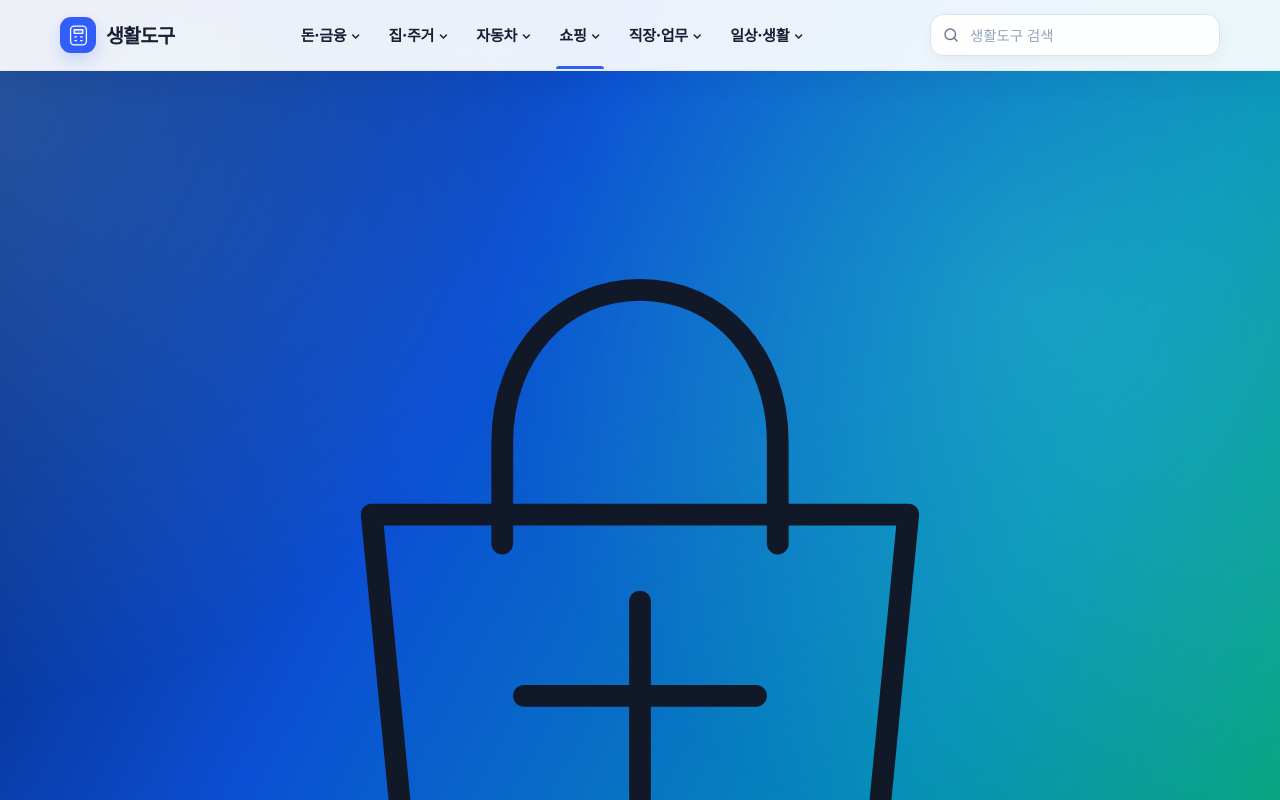
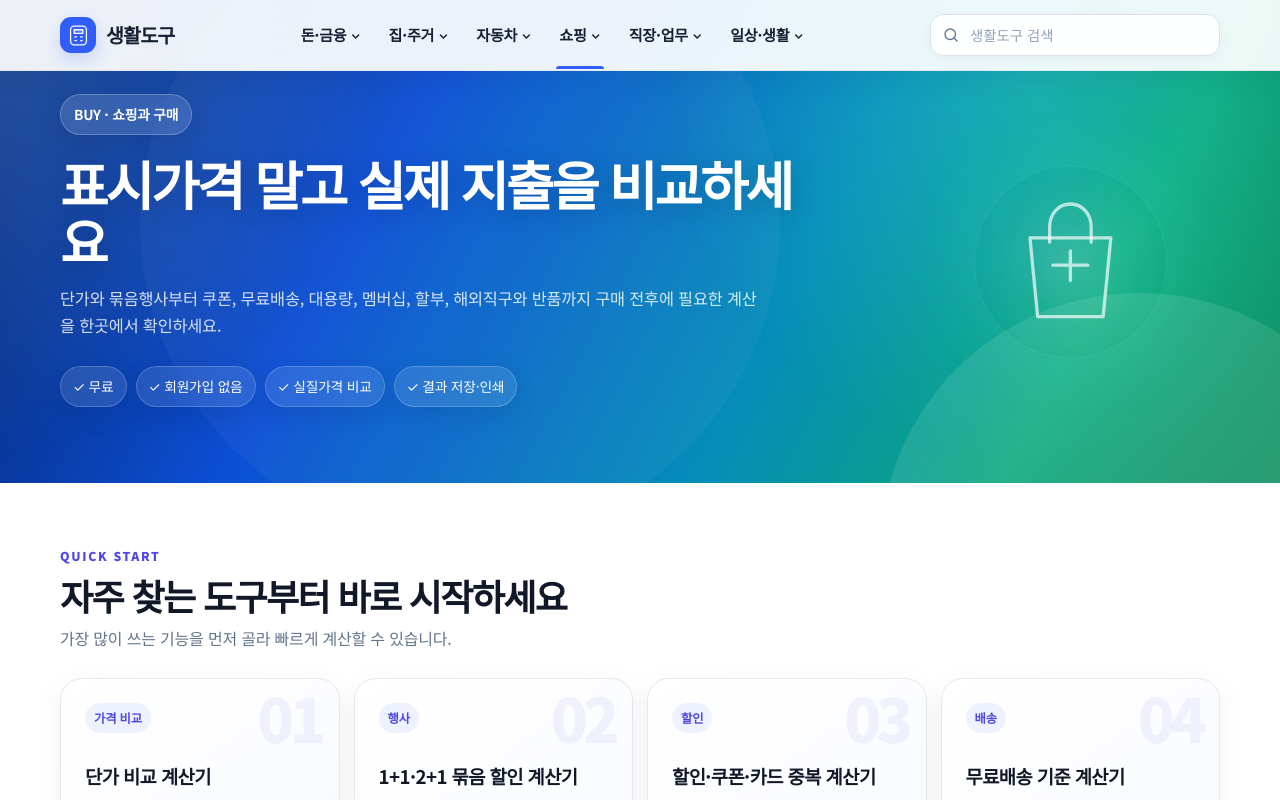
Before and after one commit to license-book/life-tools, a Next.js app: page /buy in a window 1280 px wide. Shown: the top 800 px of the page. Built offline with nearby package versions, Linux system fonts and the light colour scheme.

Commit message:
Style category hero line icons

```diff
--- a/app/globals.css
+++ b/app/globals.css
@@ -39,9 +39,10 @@ button { transition:transform .18s ease, box-shadow .18s ease, background .18s e
 .category-hero::after { content:""; position:absolute; z-index:-1; width:520px; height:520px; right:-120px; bottom:-330px; border-radius:50%; background:rgba(255,255,255,.10); box-shadow:-680px -330px 0 60px rgba(255,255,255,.035); }
 .category-hero .container { position:relative; z-index:1; }
 .category-hero .eyebrow { color:#fff; background:rgba(255,255,255,.13); border:1px solid rgba(255,255,255,.24); box-shadow:0 8px 30px rgba(3,18,55,.16); backdrop-filter:blur(14px); -webkit-backdrop-filter:blur(14px); }
-.category-hero h1 { max-width:860px; color:#fff; text-shadow:0 5px 26px rgba(4,22,65,.20); }
-.category-hero p { max-width:760px; color:rgba(255,255,255,.83); }
+.category-hero h1 { max-width:760px; color:#fff; text-shadow:0 5px 26px rgba(4,22,65,.20); }
+.category-hero p { max-width:700px; color:rgba(255,255,255,.83); }
 .category-hero .trust-chip { color:#fff; background:rgba(255,255,255,.11); border:1px solid rgba(255,255,255,.20); box-shadow:0 8px 24px rgba(3,18,55,.10); backdrop-filter:blur(12px); -webkit-backdrop-filter:blur(12px); }
+.category-hero-icon{position:absolute;z-index:-1;right:3%;top:50%;width:230px;height:230px;display:grid;place-items:center;transform:translateY(-45%);color:rgba(255,255,255,.68);pointer-events:none}.category-hero-icon svg{position:relative;z-index:2;width:76%;height:76%;filter:drop-shadow(0 10px 28px rgba(3,18,55,.16))}.category-hero-icon-glow{position:absolute;inset:8%;border-radius:50%;background:radial-gradient(circle,rgba(255,255,255,.16),rgba(255,255,255,.045) 46%,transparent 70%);border:1px solid rgba(255,255,255,.08);box-shadow:0 0 80px rgba(102,240,218,.14)}
 .section { padding:58px 0; }
 .section h2 { margin:0 0 9px; font-size:clamp(1.55rem,3vw,2rem); line-height:1.25; font-weight:820; letter-spacing:-.04em; }
 .section-intro { margin:0 0 26px; color:var(--muted); }
@@ -100,7 +101,7 @@ th:first-child,td:first-child { text-align:left; }
 .comparison-note { margin-top:16px; }
 .print-only { display:none; }
 .footer { padding:40px 0 52px; color:var(--muted); border-top:1px solid var(--line); margin-top:52px; background:#fff; }
-@media (max-width:900px) { .grid { grid-template-columns:repeat(2,minmax(0,1fr)); } .tool-layout { grid-template-columns:1fr; } }
-@media (max-width:820px) { .nav { display:none; } .compare-grid { grid-template-columns:1fr; } .hero { padding:64px 0 50px; } .category-hero { min-height:390px; padding:70px 0 58px; background:linear-gradient(140deg,#071f63 0%,#0b56ca 36%,#078ea9 66%,#09875f 100%); } .section-heading-row { flex-direction:column; } .action-row { grid-template-columns:1fr; } }
-@media (max-width:560px) { .container { width:min(100% - 28px,1160px); } .header-inner { min-height:62px; } .hero { padding:48px 0 38px; } .category-hero { min-height:360px; padding:58px 0 48px; } .hero h1 { font-size:clamp(2.15rem,11vw,3rem); } .hero p { font-size:.98rem; } .grid { grid-template-columns:1fr; gap:13px; } .section { padding:40px 0; } .card,.panel { padding:19px; border-radius:17px; } .tool-hero { padding:42px 0 31px; } .tool-hero h1 { font-size:2.15rem; } .stats,.compare-values { grid-template-columns:1fr; } .result-main { font-size:2.1rem; overflow-wrap:anywhere; } }
+@media (max-width:900px) { .grid { grid-template-columns:repeat(2,minmax(0,1fr)); } .tool-layout { grid-template-columns:1fr; } .category-hero-icon{right:1%;width:190px;height:190px;opacity:.7} }
+@media (max-width:820px) { .nav { display:none; } .compare-grid { grid-template-columns:1fr; } .hero { padding:64px 0 50px; } .category-hero { min-height:390px; padding:70px 0 58px; background:linear-gradient(140deg,#071f63 0%,#0b56ca 36%,#078ea9 66%,#09875f 100%); } .category-hero-icon{right:-32px;top:55%;width:165px;height:165px;opacity:.34} .section-heading-row { flex-direction:column; } .action-row { grid-template-columns:1fr; } }
+@media (max-width:560px) { .container { width:min(100% - 28px,1160px); } .header-inner { min-height:62px; } .hero { padding:48px 0 38px; } .category-hero { min-height:360px; padding:58px 0 48px; } .category-hero-icon{right:-38px;top:54%;width:135px;height:135px;opacity:.22} .hero h1 { font-size:clamp(2.15rem,11vw,3rem); } .hero p { font-size:.98rem; } .grid { grid-template-columns:1fr; gap:13px; } .section { padding:40px 0; } .card,.panel { padding:19px; border-radius:17px; } .tool-hero { padding:42px 0 31px; } .tool-hero h1 { font-size:2.15rem; } .stats,.compare-values { grid-template-columns:1fr; } .result-main { font-size:2.1rem; overflow-wrap:anywhere; } }
 @media print { :root { --bg:#fff; } body { background:#fff; font-size:10pt; } .header,.tool-hero,.footer,.no-print,.comparison-panel { display:none!important; } .print-only { display:block!important; } .section { padding:0; } .container { width:100%; } .tool-layout { display:block; } .panel { border:0; padding:0; box-shadow:none; } .print-summary { margin-bottom:20px; padding-bottom:18px; border-bottom:1px solid #ddd; } .repayment-plan h2 { font-size:16pt; } .print-meta { font-size:9pt; color:#555; } .screen-schedule { display:none; } .print-schedule { display:block!important; overflow:visible; } .print-schedule table { font-size:8pt; } .print-schedule th,.print-schedule td { padding:4px 5px; } .print-schedule tr { break-inside:avoid; } .stats { grid-template-columns:repeat(4,1fr); } .stat { background:#fff; border:1px solid #ddd; } @page { size:A4 portrait; margin:12mm; } }
```
